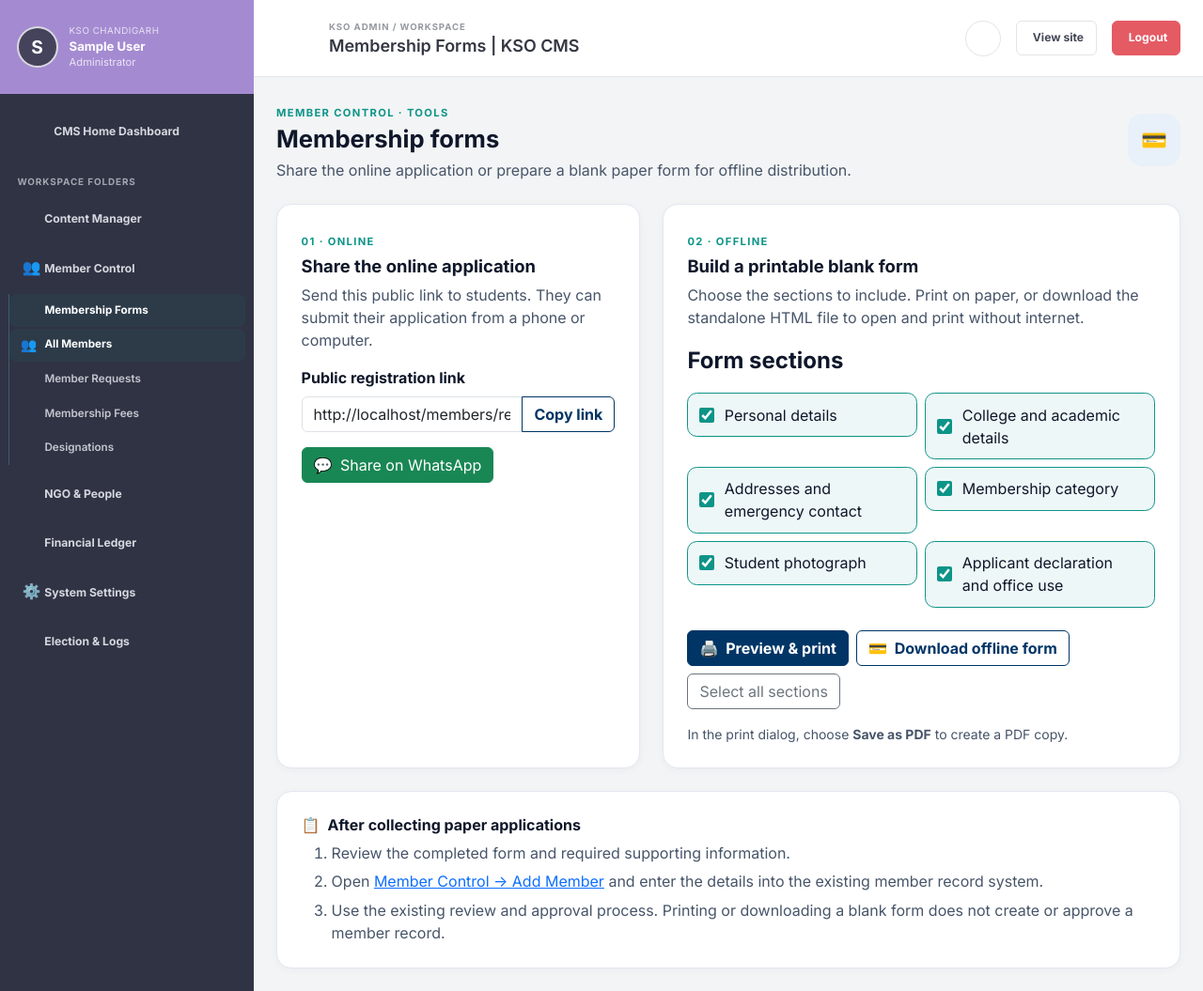
After one commit to Lungouhen/KUKI-STUDENTS-ORG-CHANDIGARH, a Laravel app: page /admin/membership-forms in a window 1280 px wide. The commit adds this page. Shown: the whole page at 94% size. Run offline with Laravel 12, Linux system fonts and the light colour scheme; the visitor is signed in with stand-in values (Sample User, id 1); data comes from the database, SQL or seed files in the repository.

Commit message:
Add admin offline membership form module
Co-authored-by: Lungouhen <191935306+Lungouhen@users.noreply.github.com>

```diff
--- /dev/null
+++ b/app/Http/Controllers/Admin/MembershipFormController.php
@@ -0,0 +1,58 @@
+<?php
+
+namespace App\Http\Controllers\Admin;
+
+use App\Http\Controllers\Controller;
+use Illuminate\Http\Request;
+
+class MembershipFormController extends Controller
+{
+    private const MODULES = [
+        'personal' => 'Personal details',
+        'academic' => 'College and academic details',
+        'address' => 'Addresses and emergency contact',
+        'membership' => 'Membership category',
+        'photo' => 'Student photograph',
+        'declaration' => 'Applicant declaration and office use',
+    ];
+
+    public function index(Request $request)
+    {
+        return view('admin.membership-forms.index', [
+            'modules' => self::MODULES,
+            'selectedModules' => $this->selectedModules($request),
+            'onlineRegistrationUrl' => route('membership.register'),
+        ]);
+    }
+
+    public function print(Request $request)
+    {
+        return view('admin.membership-forms.print', [
+            'selectedModules' => $this->selectedModules($request),
+        ]);
+    }
+
+    public function download(Request $request)
+    {
+        $html = view('admin.membership-forms.print', [
+            'selectedModules' => $this->selectedModules($request),
+            'download' => true,
+        ])->render();
+
+        return response($html, 200, [
+            'Content-Type' => 'text/html; charset=UTF-8',
+            'Content-Disposition' => 'attachment; filename="kso-membership-form.html"',
+            'X-Content-Type-Options' => 'nosniff',
+        ]);
+    }
+
+    private function selectedModules(Request $request): array
+    {
+        $validated = $request->validate([
+            'modules' => 'sometimes|array',
+            'modules.*' => 'string|in:' . implode(',', array_keys(self::MODULES)),
+        ]);
+
+        return array_values($validated['modules'] ?? array_keys(self::MODULES));
+    }
+}
--- a/public/css/custom.css
+++ b/public/css/custom.css
@@ -1708,6 +1708,122 @@ a.btn.rounded-pill:hover {
     }
 }
 
+.admin-app .membership-forms-module {
+    color: var(--text-main);
+}
+
+.membership-forms-heading {
+    display: flex;
+    align-items: center;
+    justify-content: space-between;
+    gap: 1rem;
+    margin-bottom: 1.5rem;
+}
+
+.membership-forms-heading h1 {
+    margin: 0.2rem 0 0.3rem;
+    color: var(--text-main);
+    font-size: clamp(1.45rem, 2vw, 2rem);
+    font-weight: 800;
+}
+
+.membership-forms-heading p {
+    margin: 0;
+    color: var(--text-muted);
+}
+
+.membership-forms-eyebrow,
+.membership-form-step {
+    color: #0d9488;
+    font-size: 0.7rem;
+    font-weight: 800;
+    letter-spacing: 0.12em;
+    text-transform: uppercase;
+}
+
+.membership-forms-mark {
+    display: grid;
+    width: 3.5rem;
+    height: 3.5rem;
+    flex: 0 0 3.5rem;
+    place-items: center;
+    border-radius: 1rem;
+    color: #003566;
+    background: #e8f0fa;
+    font-size: 1.4rem;
+}
+
+.membership-form-action-card,
+.membership-form-workflow {
+    padding: clamp(1.1rem, 2vw, 1.6rem);
+    border: 1px solid var(--border-color);
+    border-radius: 1rem;
+    background: var(--bg-card);
+    box-shadow: var(--shadow-sm);
+}
+
+.membership-form-action-card h2 {
+    margin: 0.3rem 0 0.5rem;
+    color: var(--text-main);
+    font-size: 1.15rem;
+    font-weight: 800;
+}
+
+.membership-form-action-card > p {
+    color: var(--text-muted);
+}
+
+.membership-module-option {
+    display: flex;
+    min-height: 2.9rem;
+    align-items: center;
+    gap: 0.65rem;
+    padding: 0.65rem 0.75rem;
+    border: 1px solid var(--border-color);
+    border-radius: 0.65rem;
+    color: var(--text-main);
+    background: var(--bg-body);
+    cursor: pointer;
+}
+
+.membership-module-option:has(input:checked) {
+    border-color: #0d9488;
+    background: rgba(13, 148, 136, 0.07);
+}
+
+.membership-module-option input {
+    width: 1rem;
+    height: 1rem;
+    flex: 0 0 1rem;
+    accent-color: #0d9488;
+}
+
+.membership-form-workflow h2 {
+    color: var(--text-main);
+    font-size: 1rem;
+    font-weight: 800;
+}
+
+.membership-form-workflow li {
+    margin-top: 0.4rem;
+    color: var(--text-muted);
+}
+
+@media (max-width: 575.98px) {
+    .membership-forms-heading {
+        align-items: flex-start;
+    }
+
+    #membership-registration-link {
+        min-width: 0;
+        font-size: 0.8rem;
+    }
+
+    #copy-membership-link {
+        padding-inline: 0.65rem;
+    }
+}
+
 /* ─── Admin workspace: compact slate navigation and clean dashboard canvas ─── */
 .admin-app {
     --admin-sidebar: #303343;
--- /dev/null
+++ b/resources/views/admin/membership-forms/index.blade.php
@@ -0,0 +1,113 @@
+@extends('layouts.admin')
+
+@section('title', 'Membership Forms | KSO CMS')
+
+@section('content')
+<section class="membership-forms-module">
+    <header class="membership-forms-heading">
+        <div>
+            <span class="membership-forms-eyebrow">Member control · Tools</span>
+            <h1>Membership forms</h1>
+            <p>Share the online application or prepare a blank paper form for offline distribution.</p>
+        </div>
+        <span class="membership-forms-mark"><i class="fa-solid fa-file-invoice-dollar" aria-hidden="true"></i></span>
+    </header>
+
+    <div class="row g-4">
+        <div class="col-xl-5">
+            <article class="membership-form-action-card h-100">
+                <span class="membership-form-step">01 · Online</span>
+                <h2>Share the online application</h2>
+                <p>Send this public link to students. They can submit their application from a phone or computer.</p>
+                <label class="form-label fw-bold" for="membership-registration-link">Public registration link</label>
+                <div class="input-group mb-3">
+                    <input id="membership-registration-link" class="form-control" type="url" value="{{ $onlineRegistrationUrl }}" readonly>
+                    <button class="btn btn-outline-primary" type="button" id="copy-membership-link" data-copy-value="{{ $onlineRegistrationUrl }}">Copy link</button>
+                </div>
+                <a class="btn btn-success" href="https://wa.me/?text={{ urlencode('Apply for KSO Chandigarh membership: ' . $onlineRegistrationUrl) }}" target="_blank" rel="noopener noreferrer">
+                    <i class="fa-brands fa-whatsapp me-1" aria-hidden="true"></i> Share on WhatsApp
+                </a>
+                <span class="membership-copy-status small text-muted ms-2" role="status" aria-live="polite"></span>
+            </article>
+        </div>
+
+        <div class="col-xl-7">
+            <article class="membership-form-action-card h-100">
+                <span class="membership-form-step">02 · Offline</span>
+                <h2>Build a printable blank form</h2>
+                <p>Choose the sections to include. Print on paper, or download the standalone HTML file to open and print without internet.</p>
+
+                <form action="{{ route('admin.membershipForms.print') }}" method="GET" id="membership-form-modules">
+                    <fieldset>
+                        <legend class="form-label fw-bold">Form sections</legend>
+                        <div class="row g-2 mb-4">
+                            @foreach($modules as $key => $label)
+                                <div class="col-sm-6">
+                                    <label class="membership-module-option">
+                                        <input type="checkbox" name="modules[]" value="{{ $key }}" {{ in_array($key, $selectedModules, true) ? 'checked' : '' }}>
+                                        <span>{{ $label }}</span>
+                                    </label>
+                                </div>
+                            @endforeach
+                        </div>
+                    </fieldset>
+                    <div class="d-flex flex-wrap gap-2">
+                        <button type="submit" class="btn btn-primary">
+                            <i class="fa-solid fa-print me-1" aria-hidden="true"></i> Preview & print
+                        </button>
+                        <button type="submit" class="btn btn-outline-primary" formaction="{{ route('admin.membershipForms.download') }}">
+                            <i class="fa-solid fa-file-invoice-dollar me-1" aria-hidden="true"></i> Download offline form
+                        </button>
+                        <button type="button" class="btn btn-outline-secondary" id="select-all-membership-modules">Select all sections</button>
+                    </div>
+                    <p class="small text-muted mt-3 mb-0">In the print dialog, choose <strong>Save as PDF</strong> to create a PDF copy.</p>
+                </form>
+            </article>
+        </div>
+    </div>
+
+    <aside class="membership-form-workflow mt-4" aria-labelledby="offline-workflow-heading">
+        <h2 id="offline-workflow-heading"><i class="fa-solid fa-list-check me-2" aria-hidden="true"></i>After collecting paper applications</h2>
+        <ol class="mb-0">
+            <li>Review the completed form and required supporting information.</li>
+            <li>Open <a href="{{ route('admin.members.create') }}">Member Control → Add Member</a> and enter the details into the existing member record system.</li>
+            <li>Use the existing review and approval process. Printing or downloading a blank form does not create or approve a member record.</li>
+        </ol>
+    </aside>
+</section>
+
+@push('scripts')
+<script>
+    document.addEventListener('DOMContentLoaded', function () {
+        const form = document.getElementById('membership-form-modules');
+        const checkboxes = Array.from(form.querySelectorAll('input[name="modules[]"]'));
+        const selectAllButton = document.getElementById('select-all-membership-modules');
+        const copyButton = document.getElementById('copy-membership-link');
+        const copyStatus = document.querySelector('.membership-copy-status');
+
+        selectAllButton.addEventListener('click', function () {
+            checkboxes.forEach((checkbox) => { checkbox.checked = true; });
+        });
+
+        form.addEventListener('submit', function (event) {
+            if (!checkboxes.some((checkbox) => checkbox.checked)) {
+                event.preventDefault();
+                checkboxes[0].focus();
+                window.alert('Choose at least one form section.');
+            }
+        });
+
+        copyButton.addEventListener('click', async function () {
+            try {
+                await navigator.clipboard.writeText(copyButton.dataset.copyValue);
+                copyStatus.textContent = 'Link copied.';
+            } catch (error) {
+                const input = document.getElementById('membership-registration-link');
+                input.select();
+                copyStatus.textContent = 'Select and copy the link above.';
+            }
+        });
+    });
+</script>
+@endpush
+@endsection
--- a/resources/views/layouts/admin.blade.php
+++ b/resources/views/layouts/admin.blade.php
@@ -44,7 +44,7 @@
     },
     // Dynamic initialization of folder states based on current route
     contentOpen: {{ request()->routeIs('admin.pages*') || request()->routeIs('admin.gallery*') || request()->routeIs('admin.news*') || request()->routeIs('admin.content*') || request()->routeIs('admin.messages*') ? 'true' : 'false' }},
-    membersOpen: {{ request()->routeIs('admin.members*') || request()->routeIs('admin.committee*') ? 'true' : 'false' }},
+    membersOpen: {{ request()->routeIs('admin.members*') || request()->routeIs('admin.membershipForms*') || request()->routeIs('admin.committee*') ? 'true' : 'false' }},
     ngoOpen: {{ request()->routeIs('admin.partners*') || request()->routeIs('admin.projects*') || request()->routeIs('admin.beneficiaries*') ? 'true' : 'false' }},
     financeOpen: {{ request()->routeIs('admin.donations*') || request()->routeIs('admin.financial*') ? 'true' : 'false' }},
     settingsOpen: {{ request()->routeIs('admin.settings*') || request()->routeIs('admin.users*') ? 'true' : 'false' }},
@@ -148,6 +148,11 @@
                             <i class="fa-solid fa-chevron-right chevron-icon" x-show="sidebarOpen"></i>
                         </button>
                         <ul id="members-submenu" class="sidebar-submenu p-0 m-0 mt-1" x-show="membersOpen" x-transition x-cloak>
+                            <li class="sidebar-submenu-item">
+                                <a href="{{ route('admin.membershipForms.index') }}" class="sidebar-submenu-link {{ request()->routeIs('admin.membershipForms*') ? 'active' : '' }}">
+                                    <i class="fa-solid fa-file-invoice"></i> Membership Forms
+                                </a>
+                            </li>
                             <li class="sidebar-submenu-item">
                                 <a href="{{ route('admin.members.index') }}" class="sidebar-submenu-link {{ request()->routeIs('admin.members*') && !request()->has('status') ? 'active' : '' }}">
                                     <i class="fa-solid fa-users"></i> All Members
--- a/routes/web.php
+++ b/routes/web.php
@@ -31,6 +31,7 @@ use App\Http\Controllers\Admin\ProjectController;
 use App\Http\Controllers\Admin\ElectionController;
 use App\Http\Controllers\Admin\ContentController;
 use App\Http\Controllers\Admin\UserController;
+use App\Http\Controllers\Admin\MembershipFormController as AdminMembershipFormController;
 
 /*
 |--------------------------------------------------------------------------
@@ -134,6 +135,9 @@ Route::middleware(['admin'])->prefix('admin')->name('admin.')->group(function ()
     Route::get('/audit', [AdminAuditLogController::class, 'index'])->name('audit.index');
 
     // Members Management
+    Route::get('/membership-forms', [AdminMembershipFormController::class, 'index'])->name('membershipForms.index');
+    Route::get('/membership-forms/print', [AdminMembershipFormController::class, 'print'])->name('membershipForms.print');
+    Route::get('/membership-forms/download', [AdminMembershipFormController::class, 'download'])->name('membershipForms.download');
     Route::get('/members/fees', [AdminMemberController::class, 'fees'])->name('members.fees');
     Route::get('/members', [AdminMemberController::class, 'index'])->name('members.index');
     Route::get('/members/create', [AdminMemberController::class, 'create'])->name('members.create');
```
Also changed, not shown: resources/views/admin/membership-forms/print.blade.php (added, +159 -0 lines), tests/Feature/MembershipFormDistributionTest.php (added, +92 -0 lines), README.md.
